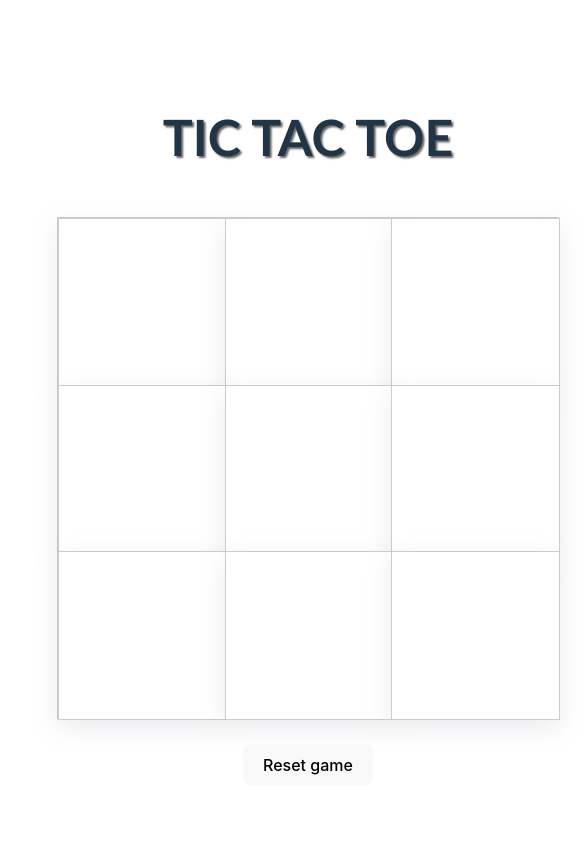
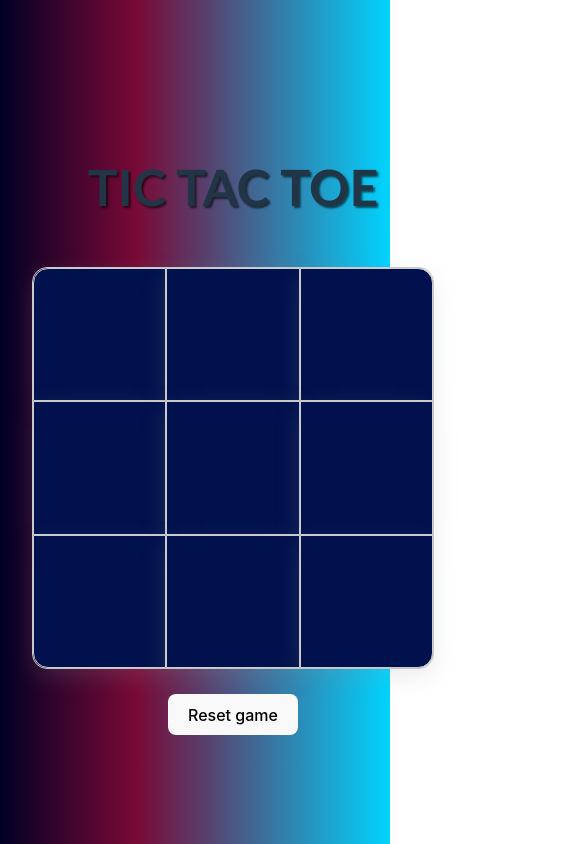
Before and after one commit to fuwhis/tic-tac-toe-react, a React (Vite) app: page / in a window 390 px wide. Shown: the top 844 px of the page, 585 px wide, since content can reach past the window. Built offline with nearby package versions, Linux system fonts and the light colour scheme.

Commit message:
update: change styles

```diff
--- a/src/components/GameStyles.css
+++ b/src/components/GameStyles.css
@@ -6,17 +6,12 @@
   display: grid;
   grid-template-columns: repeat(3, 1fr);
   grid-template-rows: repeat(3, 1fr);
-}
-
-@media only screen and (min-device-width: 375px) and (max-device-width: 812px) and (-webkit-min-device-pixel-ratio: 3) {
-  .game-board {
-    width: 100%;
-  }
+  border-radius: 15px;
 }
 
 .game-cell {
-  width: 100%;
-  height: 100%;
+  /* width: 100%;
+  height: 100%; */
   background-color: #fff;
   border: 1px solid #ccc;
   cursor: pointer;
@@ -28,25 +23,59 @@
   text-shadow: rgba(149, 157, 165, 0.2) 4px 3px 4px;
   box-shadow: rgba(149, 157, 165, 0.2) 0px 8px 24px;
   transition: background-color 0.3s ease;
+  background-color: rgb(1, 17, 77);
+}
+
+.game-cell:nth-child(1) {
+  border-top-left-radius: 15px;
+}
+
+.game-cell:nth-child(3) {
+  border-top-right-radius: 15px;
+}
+
+.game-cell:nth-child(7) {
+  border-bottom-left-radius: 15px;
+}
+
+.game-cell:nth-child(9) {
+  border-bottom-right-radius: 15px;
 }
 
 .game-cell:hover {
-  background-color: #f0f0f0;
+  background-color: #3e5fb8;
 }
 
-@media only screen and (min-device-width: 375px) and (max-device-width: 812px) and (-webkit-min-device-pixel-ratio: 3) {
+@media (max-width: 768px) {
+  .game-board {
+    width: calc(500px + 100px);
+    height: calc(500px + 100px);
+    margin: 25px 0px;
+  }
+
   .game-cell {
-    height: 100%;
-    font-size: 20px;
+    font-size: 100px;
+  }
+}
+
+@media (max-width: 480px) {
+  .game-board {
+    width: calc(500px - 100px);
+    height: calc(500px - 100px);
+    margin: 25px 0px;
+  }
+
+  .game-cell {
+    font-size: 80px;
   }
 }
 
 .game-cell.is-x {
-  color: red;
+  color: #17b3cb;
 }
 
 .game-cell.is-o {
-  color: blue;
+  color: #fc7e09;
 }
 
 .game-info {
--- a/src/index.css
+++ b/src/index.css
@@ -28,6 +28,7 @@ body {
   place-items: center;
   min-width: 320px;
   min-height: 100vh;
+  background: linear-gradient(90deg, rgba(2, 0, 36, 1) 0%, rgba(121, 9, 54, 1) 35%, rgba(0, 212, 255, 1) 100%);
 }
 
 h1 {
```
